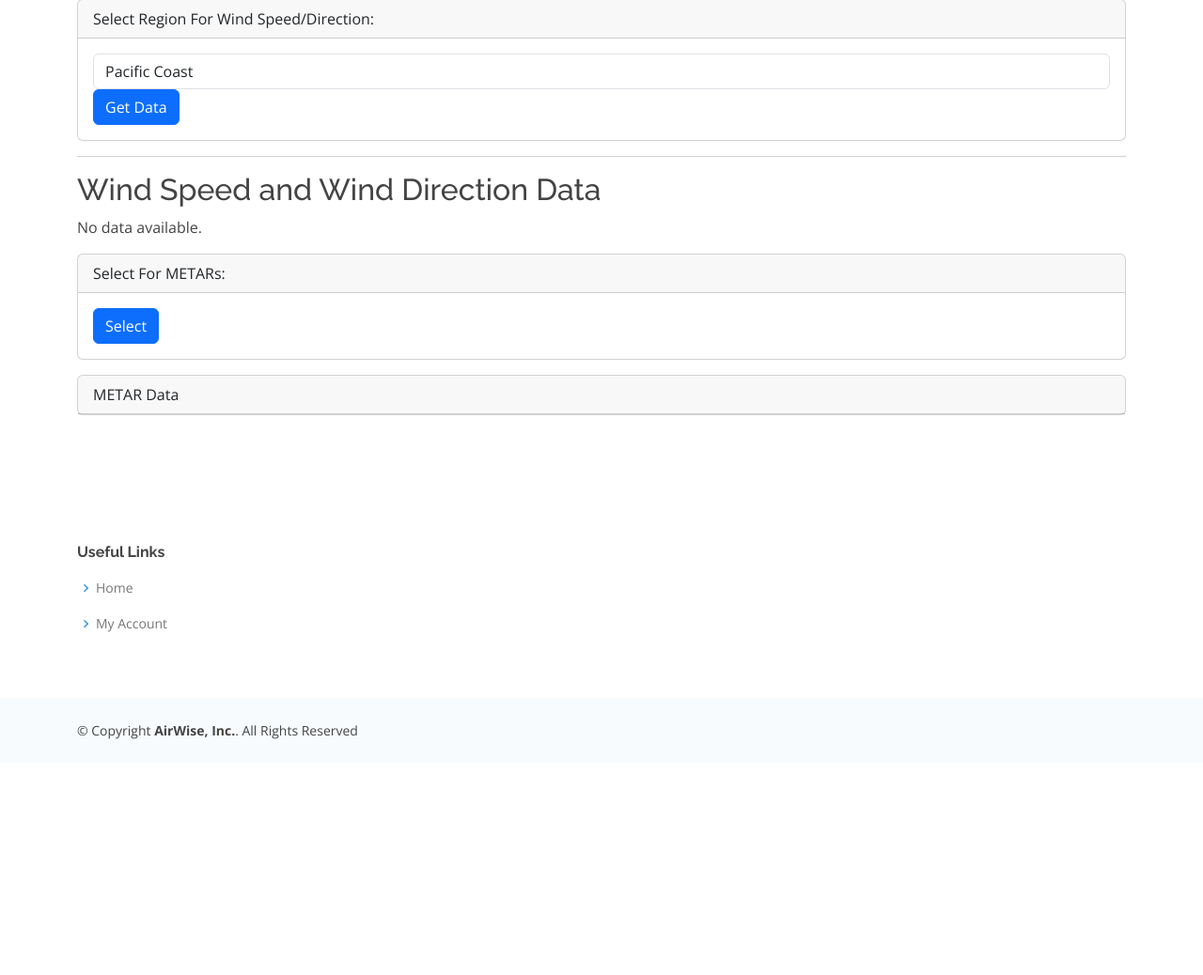
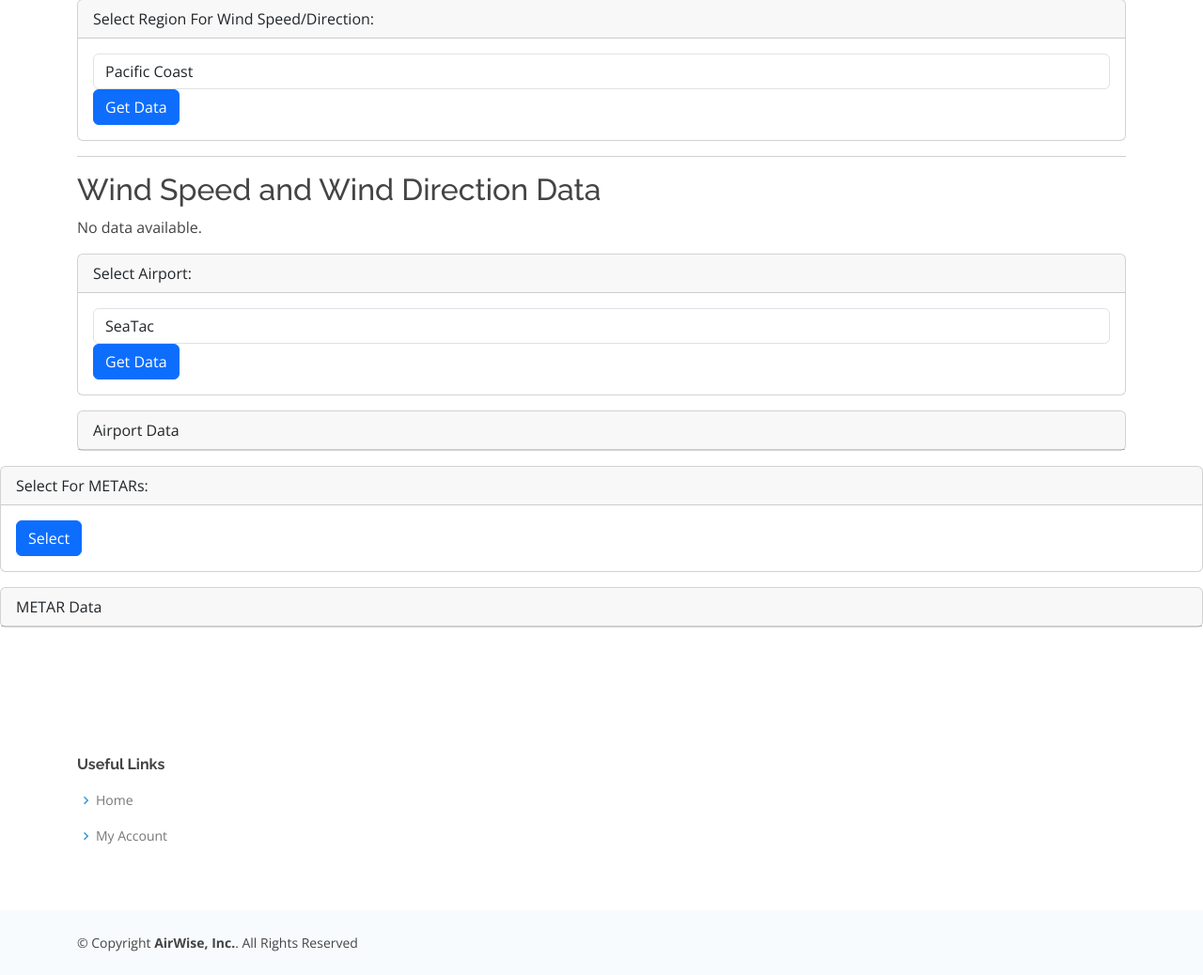
Before and after one commit to sarahstalbin/aviation_weather_app_capstone, a Flask app: page /dashboard in a window 1280 px wide. Shown: the part 250-1288 px from the top of the page at 94% size. Before the commit the page ends 1037 px from the top, so only its background shows below. Run offline with Flask 2, Linux system fonts and the light colour scheme; a user stored in the database is signed in; data comes from the database, SQL or seed files in the repository; some libraries are stand-ins or nearby versions.

Commit message:
with airport

```diff
--- a/airwise_front_end/app.py
+++ b/airwise_front_end/app.py
@@ -6,6 +6,7 @@ from forms import LoginForm, UpdateEmailForm, RegisterForm, DeleteAccountForm, C
 from forms import LoginForm, RegisterForm
 from api_sfo import get_sfo, get_hawaii, get_all, get_alaska, get_other_pac, get_south_central, get_north_central, get_rocky_mountain, get_south_east, get_north_east
 from api_metars import get_metar
+from api_airports import seatac, white_center
 from plot_data import plotting
 from flask_login import login_user, logout_user, login_required, current_user
 from models import db, login_manager, UserModel, load_user
@@ -47,8 +48,23 @@ def dashboard():
     level = request.args.get('level', 'low')
     get_metar_flag = request.args.get('get_metar', None)
     get_wind_flag = request.args.get('get_wind', None)
-#    print(region,fcst,level)
+    get_airport_data_flag = request.args.get('get_airport_data', None)
+
+    airport_data = None  # Initialize airport_data here
+
+    if get_airport_data_flag:
+        selected_airport = request.args.get('airport')
+        if selected_airport == 'seatac':
+            airport_data = seatac()  # Call the function to fetch data for SeaTac
+        elif selected_airport == 'white_center':
+            airport_data = white_center()  # Call the function to fetch data for White Center
+        # Add more conditions for other airports if needed
+        else:
+            airport_data = None  # Invalid selection
+
     app.logger.info(f'Region: {region}, Forecast: {fcst}, Level: {level}')
+
+    wind_temp_data = []
     if get_wind_flag:
         if region == 'sfo':
             wind_temp_data = get_sfo(region=region, level=level, fcst=fcst)
@@ -70,15 +86,12 @@ def dashboard():
             wind_temp_data = get_south_central(region=region, level=level, fcst=fcst)
         elif region == 'slc':
             wind_temp_data = get_rocky_mountain(region=region, level=level, fcst=fcst)
-
         else:
             pass
-    else:
-        wind_temp_data= []
+
     metar_data = get_metar(ids="@WA", format="json", taf="1", hours="10", bbox="40,-90,45,-85", date="20240531_144001Z") if get_metar_flag else None
 
-    return render_template('dashboard.html',wind_temp_data = wind_temp_data, metar_data = metar_data,  region=region, fcst=fcst, level = level)
-
+    return render_template('dashboard.html', wind_temp_data=wind_temp_data, metar_data=metar_data, airport_data=airport_data, region=region, fcst=fcst, level=level)
 
 @app.route('/map')
 def map():
--- a/airwise_front_end/templates/dashboard.html
+++ b/airwise_front_end/templates/dashboard.html
@@ -54,7 +54,7 @@
     <!-- Wind/Temp Data Display -->
     <hr>
     <div id="wind-temp-data">
-      <h2>Wind Speed and Wind Direction  Data</h2>
+      <h2>Wind Speed and Wind Direction Data</h2>
       {% if wind_temp_data %}
       <table class="table table-striped">
         <thead>
@@ -83,6 +83,78 @@
       <p>No data available.</p>
       {% endif %}
     </div>
+    <!-- Airport Selection -->
+    <div class="card mb-3">
+      <div class="card-header">
+        Select Airport:
+      </div>
+      <div class="card-body">
+        <form method="get" action="{{ url_for('dashboard') }}">
+          <div class="form-group">
+            <select id="airport" name="airport" class="form-control">
+              <option value="seatac" {% if selected_airport == 'seatac' %}selected{% endif %}>SeaTac</option>
+              <option value="white_center" {% if selected_airport == 'white_center' %}selected{% endif %}>Boeing Field</option>
+              <option value="spokane" {% if selected_airport == 'spokane' %}selected{% endif %}>Spokane</option>
+              <option value="pullman" {% if selected_airport == 'pullman' %}selected{% endif %}>Pullman</option>
+	 <!-- Add more options for other airports if needed -->
+            </select>
+          </div>
+          <input type="hidden" name="get_airport_data" value="1">
+          <button type="submit" class="btn btn-primary">Get Data</button>
+        </form>
+      </div>
+    </div>
+
+    <!-- Airport Data Display -->
+    <div class="card mb-3">
+      <div class="card-header">
+        Airport Data
+      </div>
+      <div class="card-body" id="airport-data-section">
+        {% if airport_data %}
+        <table class="table table-striped">
+          <thead>
+            <tr>
+              <th scope="col">ID</th>
+              <th scope="col">Name</th>
+              <th scope="col">Country</th>
+              <th scope="col">Latitude</th>
+              <th scope="col">Longitude</th>
+              <th scope="col">Wind Speed</th>
+              <th scope="col">Wind Direction</th>
+              <th scope="col">Temperature</th>
+              <th scope="col">Feels Like</th>
+              <th scope="col">Pressure</th>
+              <th scope="col">Humidity</th>
+              <th scope="col">Visibility</th>
+            </tr>
+          </thead>
+          <tbody>
+            {% for item in airport_data %}
+            <tr>
+              <td>{{ item.id }}</td>
+              <td>{{ item.name }}</td>
+              <td>{{ item.country }}</td>
+              <td>{{ item.lat }}</td>
+              <td>{{ item.lon }}</td>
+              <td>{{ item.speed }}</td>
+              <td>{{ item.deg }}</td>
+              <td>{{ item.temp }}</td>
+              <td>{{ item.feels_like }}</td>
+              <td>{{ item.pressure }}</td>
+              <td>{{ item.humidity }}</td>
+              <td>{{ item.visibility }}</td>
+            </tr>
+            {% endfor %}
+          </tbody>
+        </table>
+        <button id="hide-airport-data" class="btn btn-secondary">Hide Data</button>
+        {% else %}
+        <p>No airport data available.</p>
+        {% endif %}
+      </div>
+    </div>
+  </div>
 
     <!-- METAR Selection -->
     <div class="card mb-3">
@@ -96,7 +168,7 @@
           <input type="hidden" name="get_metar" value="1">
           <button type="submit" class="btn btn-primary" id="submit-button">Select</button>
         </form>
-       </div>
+      </div>
     </div>
 
     <!-- METAR Data Display -->
@@ -136,9 +208,8 @@
         {% endif %}
       </div>
     </div>
-  </div>
+
 </section>
-
 <script>
   document.addEventListener('DOMContentLoaded', function() {
     // Hide Wind/Temp Data on button click
@@ -158,13 +229,27 @@
       });
     }
 
+    // Hide Airport Data on button click
+    const hideAirportButton = document.getElementById('hide-airport-data');
+    const airportDataSection = document.getElementById('airport-data-section');
+    if (hideAirportButton && airportDataSection) {
+      hideAirportButton.addEventListener('click', function() {
+        airportDataSection.style.display = 'none';
+      });
+    }
+
     // Initial state: Hide the METAR data section if there's no table inside
     if (metarDataSection && !metarDataSection.querySelector('table')) {
       metarDataSection.style.display = 'none';
     }
+
+    // Initial state: Hide the airport data section if there's no table inside
+    if (airportDataSection && !airportDataSection.querySelector('table')) {
+      airportDataSection.style.display = 'none';
+    }
   });
 </script>
-</section>
+
 </main>
 {% endblock content %}
  <!-- ======= Footer ===== -->
```
Also changed, not shown: airwise_front_end/api_airports.py (added, +138 -0 lines), 1 other file.
